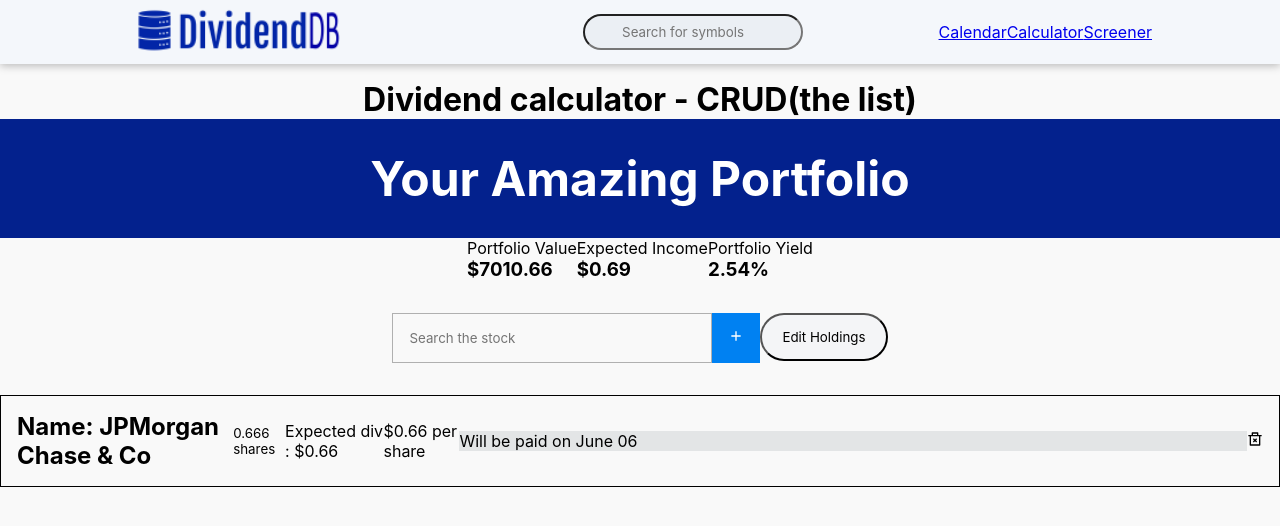
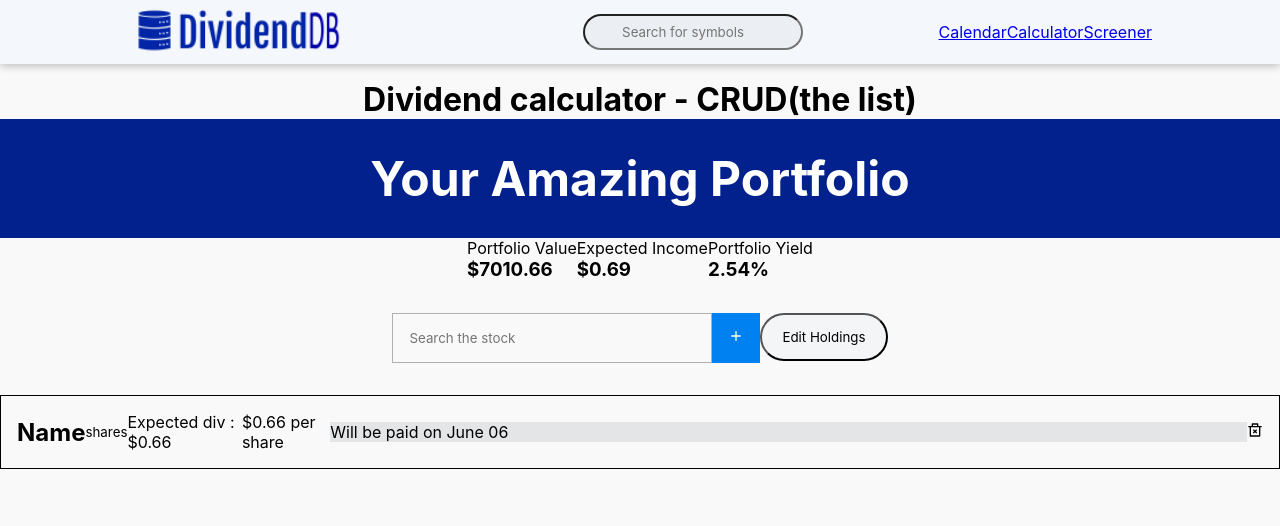
Before and after one commit to jiseong-choi/oxinion-finance, a React (Create React App) app in the folder client/: page /calculator in a window 1280 px wide. Shown: the top 526 px of the page. Built offline with nearby package versions, Linux system fonts and the light colour scheme.

Commit message:
destructure

```diff
--- a/client/src/components/common/StockItem/StockItem.tsx
+++ b/client/src/components/common/StockItem/StockItem.tsx
@@ -2,13 +2,14 @@
 import { RiDeleteBin2Line } from "react-icons/ri";
 import { StockAlert, StockListItem, RemoveBox } from "./styles";
 
-const StockItem = (stock: any) => {
-  const { name } = stock.stock;
+const StockItem = ({ stock }: any) => {
+  const { text } = stock;
 
   return (
     <StockListItem>
-      <h2>Name: {name}</h2>
-      <small>0.666 shares</small>
+      <h2>Name </h2>
+      <pre>{text}</pre>
+      <small>shares</small>
 
       <div>Expected div : $0.66</div>
       <div>$0.66 per share</div>
```
